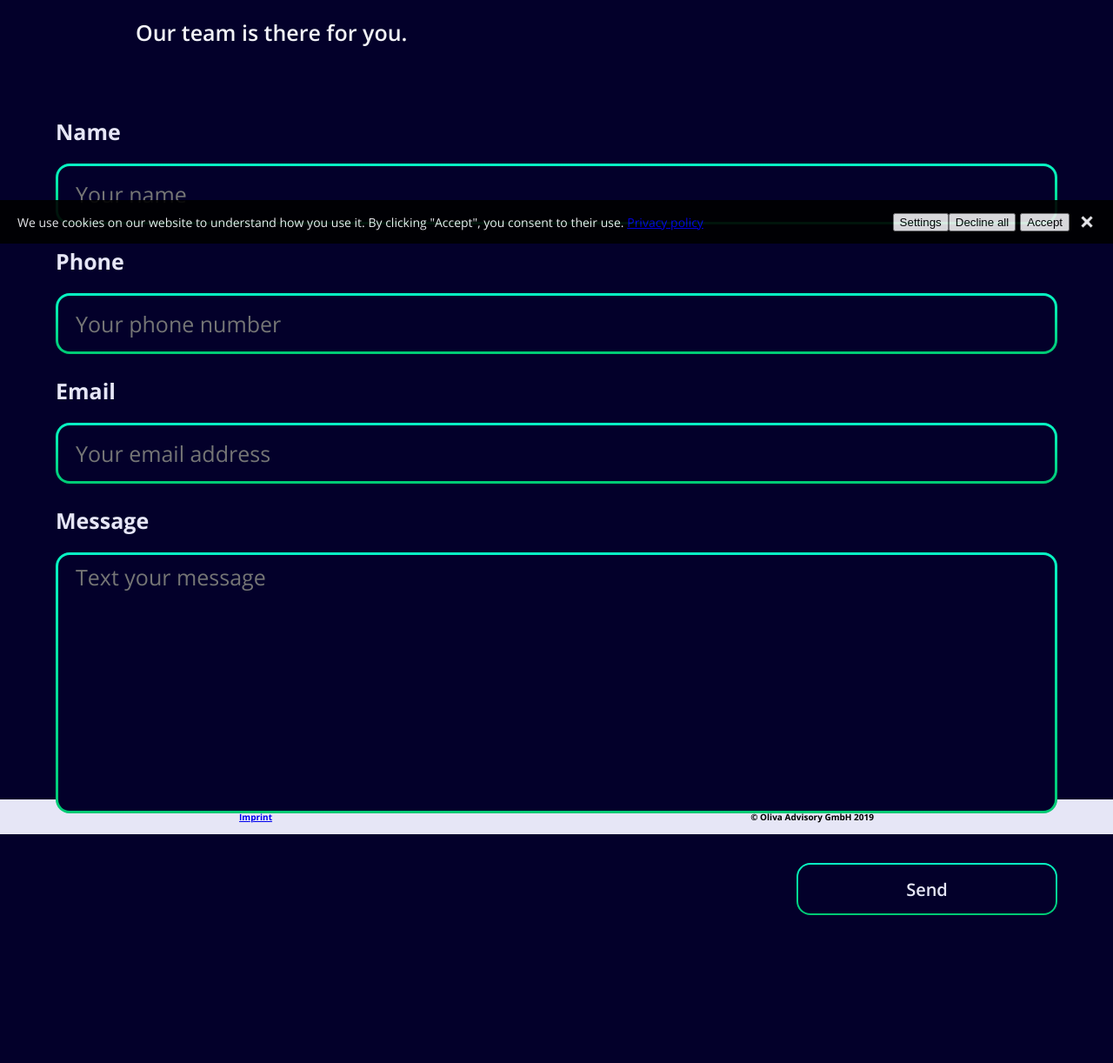
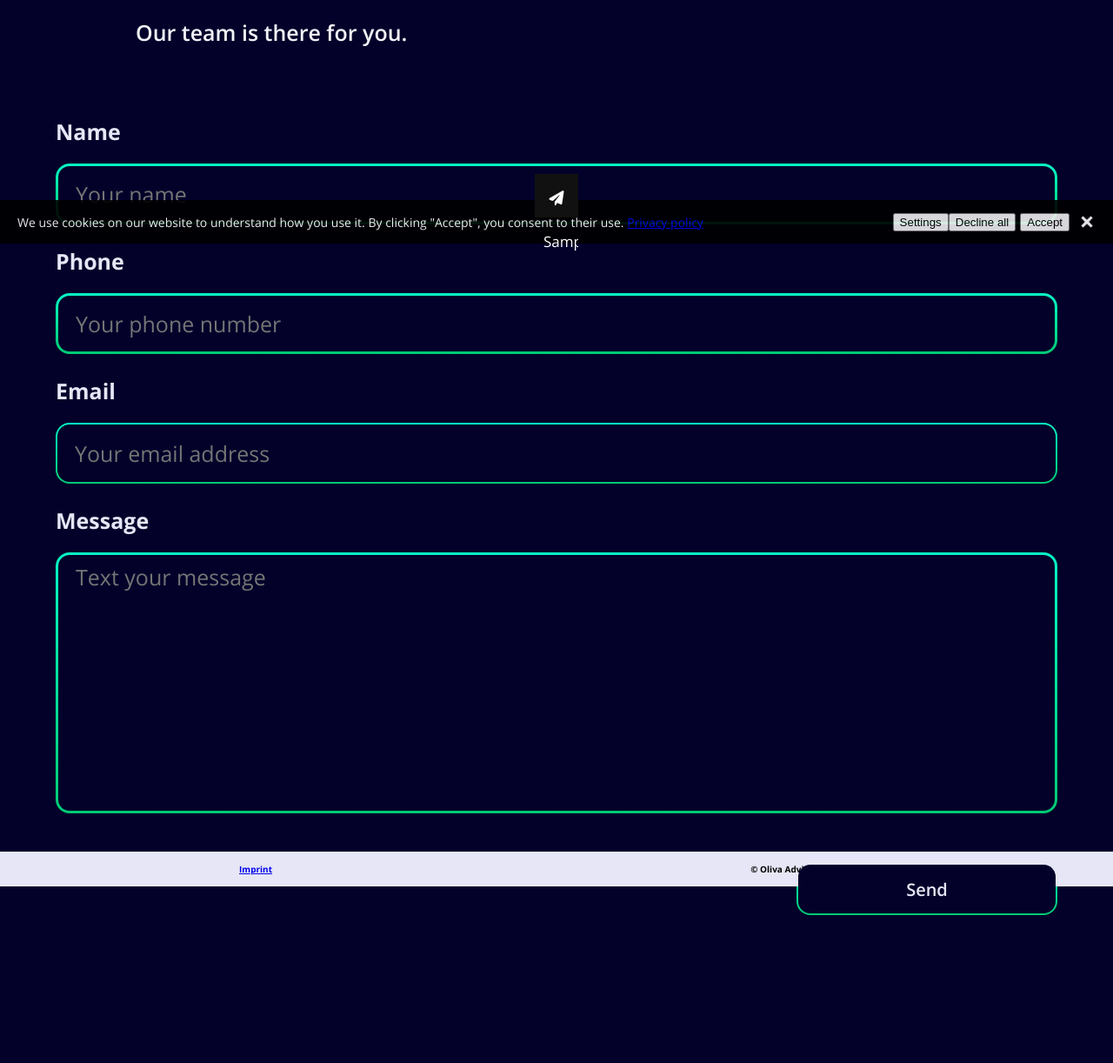
Before and after one commit to wvrynv/oa_project, a Django app: template app1/templates/app1/contact_us.html in a window 1280 px wide. Shown: the part 520-1742 px from the top of the page at 87% size. After the commit the page ends 1572 px from the top, so only its background shows below. Run offline with Django 3.2, Linux system fonts and the light colour scheme; the template is opened without the code that fills it, so the values that code supplies are empty; one stand-in notice (Sample message) is shown; some libraries are stand-ins or nearby versions.

Commit message:
refactor&feat: changes and features

```diff
--- a/app1/templates/app1/contact_us.html
+++ b/app1/templates/app1/contact_us.html
@@ -8,6 +8,109 @@
 	<title>Oliva Advisory</title>
 	<link rel="stylesheet" type="text/css" href="{% static 'css/contact_us_scale_fixing.css' %}">
 	<link rel="stylesheet" type="text/css" href="{% static 'css/cookies.css' %}">
+	<link rel="stylesheet" href="https://cdnjs.cloudflare.com/ajax/libs/font-awesome/6.1.1/css/all.min.css" integrity="sha512-KfkfwYDsLkIlwQp6LFnl8zNdLGxu9YAA1QvwINks4PhcElQSvqcyVLLD9aMhXd13uQjoXtEKNosOWaZqXgel0g==" crossorigin="anonymous" referrerpolicy="no-referrer" />
+
+	<style>
+    #toast {
+    visibility: hidden;
+    max-width: 50px;
+    height: 50px;
+    /*margin-left: -125px;*/
+    margin: auto;
+    background-color: #333;
+    color: #fff;
+    text-align: center;
+    border-radius: 2px;
+
+    position: fixed;
+    z-index: 1;
+    left: 0;right:0;
+    bottom: 30px;
+    font-size: 17px;
+    white-space: nowrap;
+}
+#toast #img{
+	width: 50px;
+	height: 50px;
+
+    float: left;
+
+    padding-top: 16px;
+    padding-bottom: 16px;
+
+    box-sizing: border-box;
+
+
+    background-color: #111;
+    color: #fff;
+}
+#toast #desc{
+
+
+    color: #fff;
+
+    padding: 16px;
+
+    overflow: hidden;
+	white-space: nowrap;
+	padding-left: 10px;
+	padding-right: 10px;
+}
+
+#toast.show {
+    visibility: visible;
+    animation: fadein 0.3s, expand 0.5s 0.5s,stay 3s 1s, shrink 0.5s 4s, fadeout 0.5s 4.5s;
+}
+
+@-webkit-keyframes fadein {
+    from {bottom: 0; opacity: 0;}
+    to {bottom: 30px; opacity: 1;}
+}
+
+@keyframes fadein {
+    from {bottom: 0; opacity: 0;}
+    to {bottom: 30px; opacity: 1;}
+}
+
+@-webkit-keyframes expand {
+    from {min-width: 50px}
+    to {min-width: 350px}
+}
+
+@keyframes expand {
+    from {min-width: 50px}
+    to {min-width: 350px}
+}
+@-webkit-keyframes stay {
+    from {min-width: 350px}
+    to {min-width: 350px}
+}
+
+@keyframes stay {
+    from {min-width: 350px}
+    to {min-width: 350px}
+}
+@-webkit-keyframes shrink {
+    from {min-width: 350px;}
+    to {min-width: 50px;}
+}
+
+@keyframes shrink {
+    from {min-width: 350px;}
+    to {min-width: 50px;}
+}
+
+@-webkit-keyframes fadeout {
+    from {bottom: 30px; opacity: 1;}
+    to {bottom: 60px; opacity: 0;}
+}
+
+@keyframes fadeout {
+    from {bottom: 30px; opacity: 1;}
+    to {bottom: 60px; opacity: 0;}
+}
+</style>
+
 </head>
 <body>
 	<div class="bg-modal">
@@ -102,7 +205,7 @@
 
 	<div class="block">
 		<div class="forms-container">
-			<form class="forms-all" action="{% url 'contact_us' %}" method="post">
+			<form class="forms-all" method="post">
 				{% csrf_token %}
 				<div class="form-name label-padding">
 					<label for="name">Name</label>
@@ -120,7 +223,7 @@
 					<label for="email">Email</label>
 				</div>
 				<div class="form">
-					<input type="text" id="email" name="message_email" required placeholder="Your email address">
+					<input type="email" id="email" name="message_email" required placeholder="Your email address">
 				</div>
 				<div class="message label-padding">
 					<label for="email">Message</label>
@@ -136,7 +239,7 @@
 	</div>
 
 
-	<footer style="margin-top: 40px;">
+	<footer style="margin-top: 100px;">
 		<div>
 			<a href="{% url 'imprint' %}"  target="_blank">Imprint</a>
 		</div>
@@ -148,4 +251,13 @@
 	{% if not cookie %}
 		{% include "app1/cookie_modal.html" %}
 	{% endif %}
+
+	{% if messages %}
+		<div id="toast" class="show"><div id="img"><i class="fa-solid fa-paper-plane"></i></div><div id="desc">
+			{% for message in messages %}
+				{{ message }}
+			{% endfor %}
+		</div></div>
+	{% endif %}
+
 </body>
--- a/static/css/contact_us_scale_fixing.css
+++ b/static/css/contact_us_scale_fixing.css
@@ -723,7 +723,7 @@
 	bottom: 0 !important;
 	left: 0;
 	right: 0;
-	margin-bottom:0px !important;
+	margin-bottom: 0 !important;
 }
 
 .block {
@@ -810,6 +810,24 @@
 	background-clip: padding-box, border-box;
 }
 
+input[type="email"] {
+	width: 100%;
+	height: 70px;
+	font-size: 25px;
+	padding: 12px 20px;
+	margin: 0px;
+	display: inline-block;
+	box-sizing: border-box;
+	font-family: "regular";
+	outline: none;
+	color: #E6E6F6;
+	border: 2px solid transparent;
+	border-radius: 16px;
+	background-image: linear-gradient(#03002A, #03002A), linear-gradient(#08F7C5, #00CA73);
+	background-origin: border-box;
+	background-clip: padding-box, border-box;
+}
+
 
 									@media all and (max-width: 1280px) and (min-width: 767px){
 										input[type="text"] {
@@ -850,7 +868,6 @@
 		padding-left: 0%;
 		display: flex;
 		justify-content: flex-end;
-		margin-bottom: 170px;
 	}
 
 	.textarea {
```
Also changed, not shown: app1/templates/app1/popup.html (added, +12 -0 lines), app1/views.py (+7 -2 lines).
